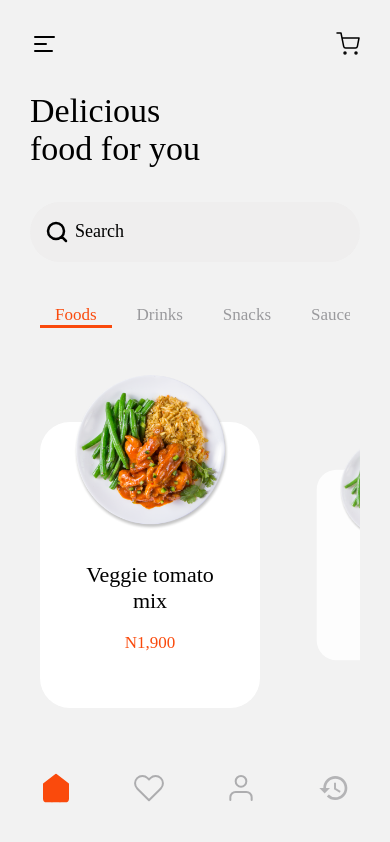
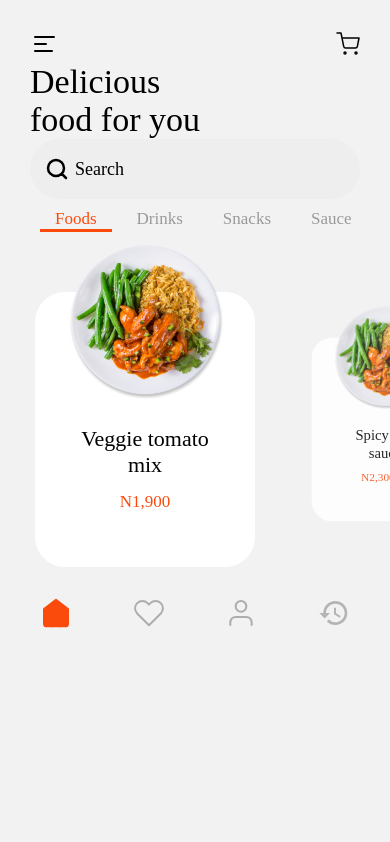
Before and after one commit to seyithantopal/food-hero, a React Native app: screen / in a window 390 px wide. Built offline with nearby package versions, Linux system fonts and the light colour scheme.

Commit message:
Added fade in and fade out animation to the food list and refactored the code

```diff
--- a/src/components/Category/styles.ts
+++ b/src/components/Category/styles.ts
@@ -8,8 +8,9 @@ export default StyleSheet.create({
   wrapper: {
     display: 'flex',
     flexDirection: 'row',
-    padding: 10,
-    // backgroundColor: '#5D5DA0',
+    paddingTop: 10,
+    paddingBottom: 10,
+    paddingLeft: 40,
   },
   categoryName: {
     marginRight: 10,
--- a/src/components/Food/styles.tsx
+++ b/src/components/Food/styles.tsx
@@ -3,6 +3,7 @@ import {
   COLOR_PRIMARY,
   COLOR_FOOD_NAME,
   COLOR_FOOD_BACKGROUND,
+  COLOR_FOOD_SHADOW,
 } from '../../utils/constants/color';
 
 export default (
@@ -19,6 +20,13 @@ export default (
       margin: SPACING,
       marginTop: 50,
       borderRadius: 30,
+      shadowColor: COLOR_FOOD_SHADOW,
+      shadowOpacity: 1,
+      shadowOffset: {
+        width: 0,
+        height: 0,
+      },
+      shadowRadius: 0,
     },
     onBox: {
       display: 'flex',
--- a/src/components/FoodList/index.tsx
+++ b/src/components/FoodList/index.tsx
@@ -1,5 +1,5 @@
-import React, { FC, useRef } from 'react';
-import { View, Animated } from 'react-native';
+import React, { FC, useRef, useEffect } from 'react';
+import { Animated, Easing } from 'react-native';
 import { FoodType } from '../../utils/constants/interfaces';
 import { FULL_SIZE } from '../../utils/constants/common';
 import Food from '../Food';
@@ -8,8 +8,20 @@ import styles from './styles';
 
 const FoodList: FC<{ foodData: FoodType[] }> = ({ foodData }) => {
   const scrollX = useRef(new Animated.Value(0)).current;
+  // eslint-disable-next-line react-hooks/exhaustive-deps
+  const fadeValue = new Animated.Value(0);
+
+  useEffect(() => {
+    Animated.timing(fadeValue, {
+      toValue: 5,
+      duration: 500,
+      useNativeDriver: true,
+      easing: Easing.cubic,
+    }).start();
+  }, [fadeValue]);
+
   return (
-    <View style={styles.wrapper}>
+    <Animated.View style={[styles.wrapper, { opacity: fadeValue }]}>
       <Animated.FlatList
         data={foodData}
         horizontal
@@ -24,7 +36,7 @@ const FoodList: FC<{ foodData: FoodType[] }> = ({ foodData }) => {
           <Food item={item} index={index} scrollX={scrollX} />
         )}
       />
-    </View>
+    </Animated.View>
   );
 };
 
--- a/src/components/FoodList/styles.tsx
+++ b/src/components/FoodList/styles.tsx
@@ -3,6 +3,7 @@ import { StyleSheet } from 'react-native';
 export default StyleSheet.create({
   wrapper: {
     marginTop: 0,
-    height: 341,
+    height: 330,
+    paddingLeft: 25,
   },
 });
--- a/src/components/NavigationBottom/styles.ts
+++ b/src/components/NavigationBottom/styles.ts
@@ -2,8 +2,9 @@ import { StyleSheet } from 'react-native';
 
 export default StyleSheet.create({
   wrapper: {
-    // backgroundColor: 'red',
     marginTop: 15,
+    paddingLeft: 30,
+    paddingRight: 30,
   },
   menu: {
     display: 'flex',
--- a/src/components/Title/index.tsx
+++ b/src/components/Title/index.tsx
@@ -1,11 +1,11 @@
 import React, { FC } from 'react';
-import { View, Text } from 'react-native';
+import { View, Text, StyleSheet } from 'react-native';
 
 import styles from './styles';
 
-const Title: FC<{ title: string }> = ({ title }) => {
+const Title: FC<{ title: string; style?: any }> = ({ title, style }) => {
   return (
-    <View style={styles.wrapper}>
+    <View style={[styles.wrapper, style]}>
       <Text style={styles.title}>{title}</Text>
     </View>
   );
--- a/src/screens/HomeScreen/index.tsx
+++ b/src/screens/HomeScreen/index.tsx
@@ -48,9 +48,11 @@ const HomeScreen: FC = () => {
   };
   return (
     <View style={styles.wrapper}>
-      <NavigationTop />
-      <Title title={APPLICATION_MOTTO} />
-      <Searchbox />
+      <View style={styles.paddingWrapper}>
+        <NavigationTop />
+        <Title title={APPLICATION_MOTTO} style={styles.title} />
+        <Searchbox />
+      </View>
       <Category category={categories} onPressCategory={handleCategory} />
       <FoodList foodData={filteredFoods} />
       <NavigationBottom />
--- a/src/screens/HomeScreen/styles.ts
+++ b/src/screens/HomeScreen/styles.ts
@@ -5,9 +5,16 @@ export default StyleSheet.create({
   wrapper: {
     flex: 1,
     backgroundColor: COLOR_BACKGROUND,
-    padding: 30,
     display: 'flex',
     flexDirection: 'column',
-    justifyContent: 'space-between',
+    // justifyContent: 'space-between',
+  },
+  paddingWrapper: {
+    paddingLeft: 30,
+    paddingRight: 30,
+    paddingTop: 30,
+  },
+  title: {
+    marginTop: 5,
   },
 });
--- a/src/utils/constants/color.ts
+++ b/src/utils/constants/color.ts
@@ -7,3 +7,4 @@ export const COLOR_TITLE = '#000';
 export const COLOR_CATEGORY_NAME = '#9A9A9D';
 export const COLOR_FOOD_NAME = '#000';
 export const COLOR_FOOD_BACKGROUND = '#fff';
+export const COLOR_FOOD_SHADOW = '#000393939';
--- a/src/utils/constants/common.ts
+++ b/src/utils/constants/common.ts
@@ -3,5 +3,5 @@ export const BOX_WIDTH = 220;
 export const BOX_HEIGHT = 270;
 export const SPACING = 10;
 export const CELL_WIDTH = BOX_WIDTH * 1;
-export const CELL_HEIGHT = CELL_WIDTH * 1.3;
+export const CELL_HEIGHT = CELL_WIDTH * 1.25;
 export const FULL_SIZE = CELL_WIDTH + SPACING * 2;
--- a/src/utils/constants/mockData.ts
+++ b/src/utils/constants/mockData.ts
@@ -19,6 +19,11 @@ export const categoryData: CategoryType[] = [
   {
     id: 4,
     name: 'Sauce',
+    active: false,
+  },
+  {
+    id: 5,
+    name: 'Pizza',
     active: false,
   },
 ];
@@ -59,4 +64,11 @@ export const foodData: FoodType[] = [
     price: 'N1,900',
     category: 'Snacks',
   },
+  {
+    id: 6,
+    image: 'image',
+    name: 'Food 6',
+    price: 'N1,900',
+    category: 'Drinks',
+  },
 ];
```
